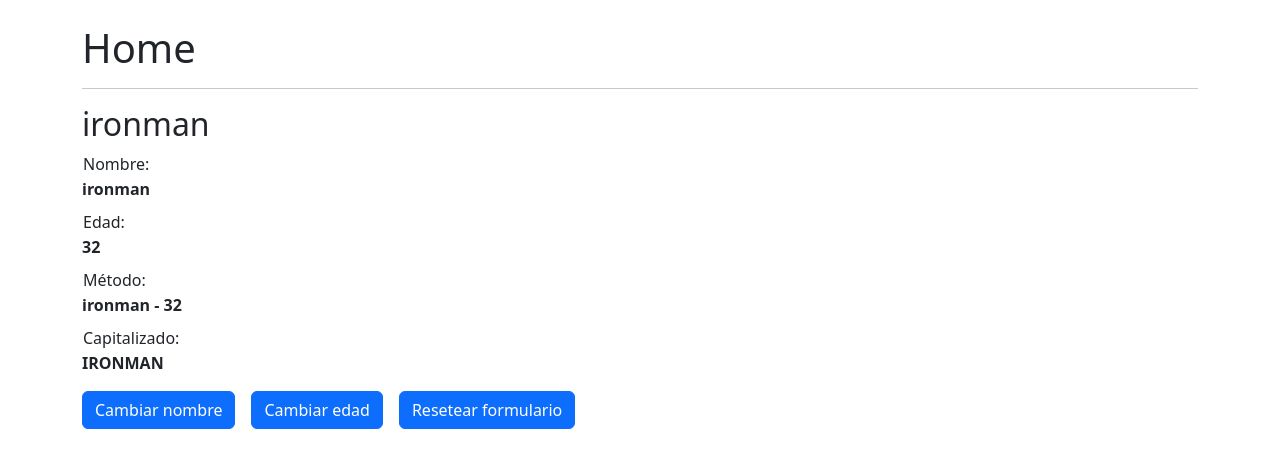
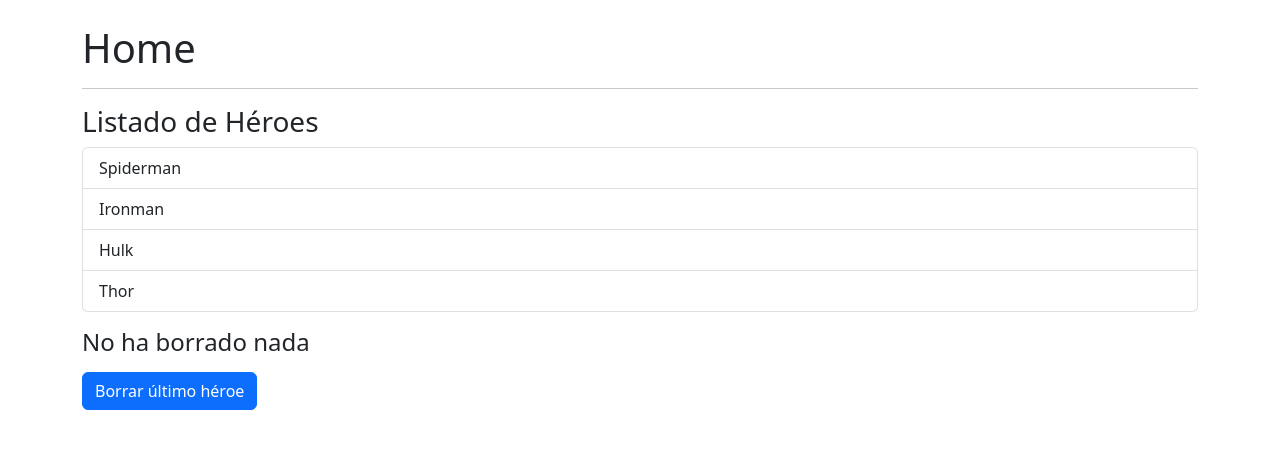
Before and after one commit to angelzarza/angular-v17-course, an Angular app in the folder 02-bases/: page / in a window 1280 px wide. Shown: the top 468 px of the page. Built offline with nearby package versions, Linux system fonts and the light colour scheme.

Commit message:
feat: use ngIf else and ngFor

```diff
--- a/02-bases/src/app/app.component.html
+++ b/02-bases/src/app/app.component.html
@@ -2,6 +2,7 @@
 <hr />
 
 <!-- <app-counter></app-counter> -->
-<app-heroes-hero></app-heroes-hero>
 
-<!-- <app-heroes-list></app-heroes-list> -->
+<!-- <app-heroes-hero></app-heroes-hero> -->
+
+<app-heroes-list></app-heroes-list>
--- a/02-bases/src/app/heroes/list/list.component.html
+++ b/02-bases/src/app/heroes/list/list.component.html
@@ -1 +1,16 @@
-<p>list works!</p>
+<h3>Listado de Héroes</h3>
+
+<ul class="mt-2 list-group">
+  <li class="list-group-item" *ngFor="let hero of listHeroes">{{ hero }}</li>
+</ul>
+
+<h4 *ngIf="heroInfo; else notHeroInfo" class="my-3">
+  Héroe borrado <small class="text-danger"> {{ heroInfo }} </small>
+</h4>
+<ng-template #notHeroInfo>
+  <h4 class="my-3">No ha borrado nada</h4>
+</ng-template>
+
+<button *ngIf="listHeroes.length > 0" class="btn btn-primary" (click)="removeLastHero()">
+  Borrar último héroe
+</button>
--- a/02-bases/src/app/heroes/list/list.component.ts
+++ b/02-bases/src/app/heroes/list/list.component.ts
@@ -3,8 +3,13 @@ import { Component } from '@angular/core';
 @Component({
   selector: 'app-heroes-list',
   templateUrl: './list.component.html',
-  styleUrl: './list.component.css'
+  styleUrl: './list.component.css',
 })
 export class ListComponent {
+  public listHeroes: string[] = ['Spiderman', 'Ironman', 'Hulk', 'Thor'];
+  public heroInfo?: string;
 
+  removeLastHero(): void {
+    this.heroInfo = this.listHeroes.pop();
+  }
 }
```
